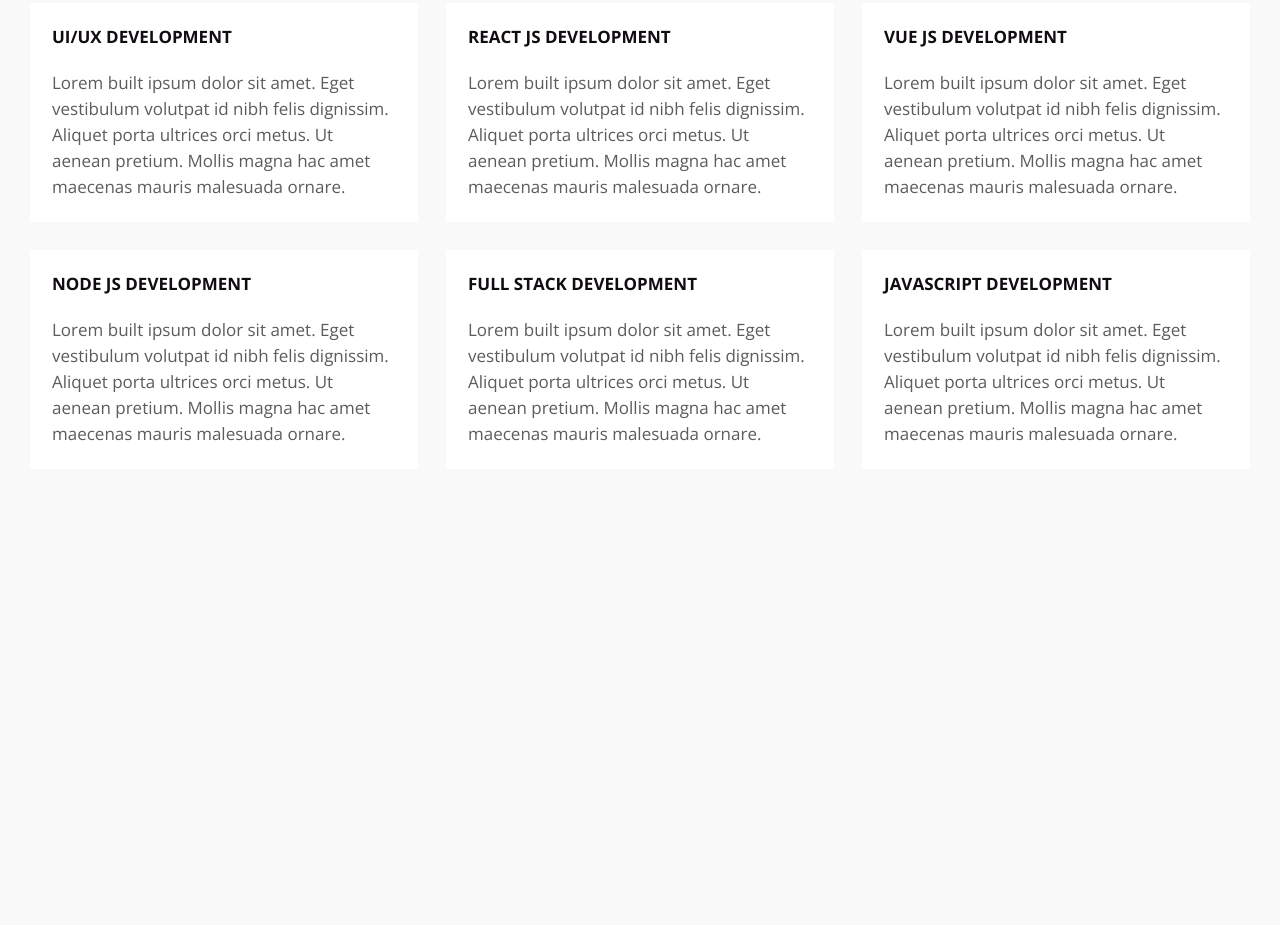
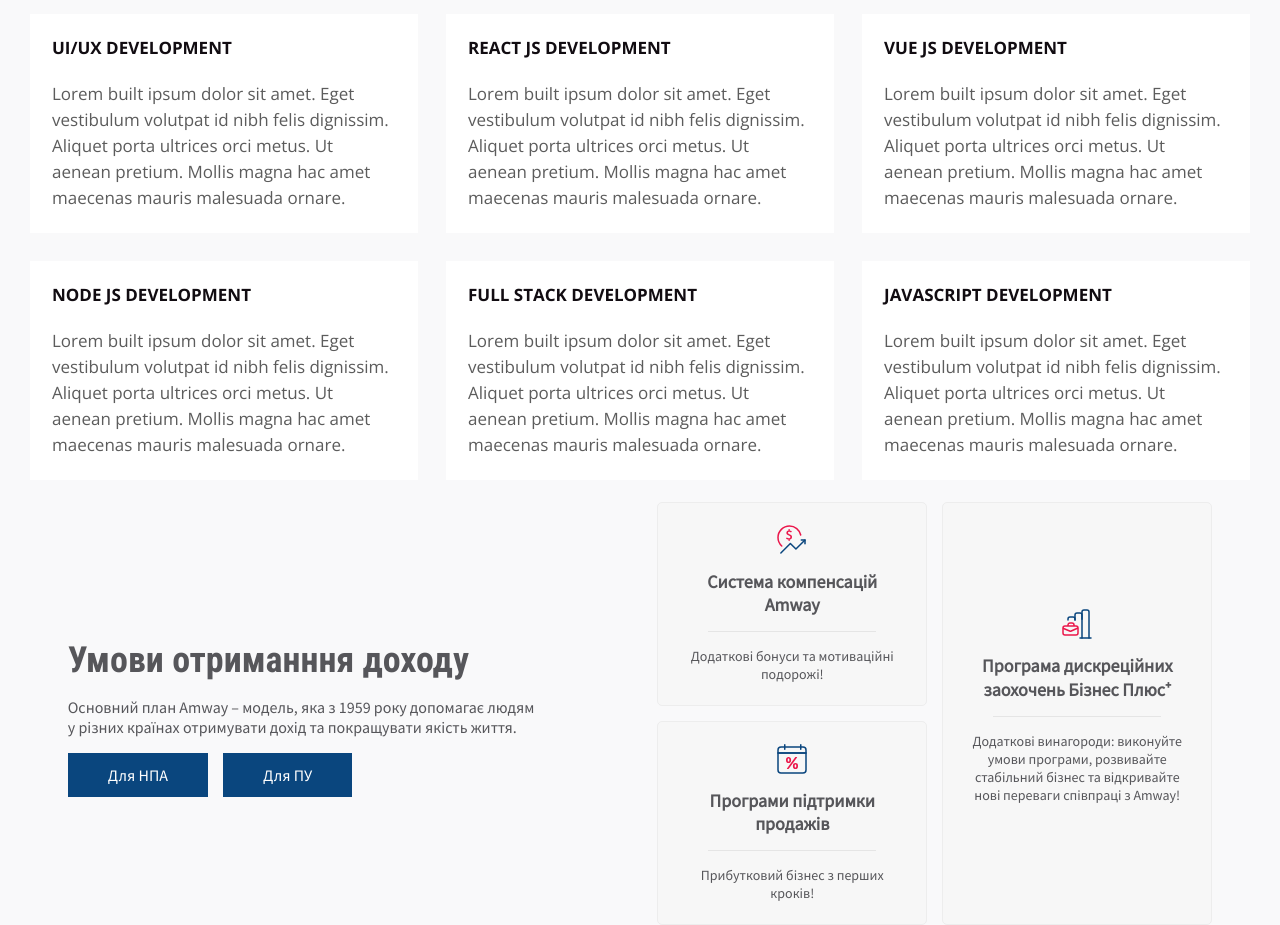
Before and after one commit to RomanK17/starter, a plain HTML site: page index.html in a window 1280 px wide. Shown: the part 291-1216 px from the top of the page. Before the commit the page ends 1037 px from the top, so only its background shows below. Drawn offline with nearby package versions, Linux system fonts and the light colour scheme.

Commit message:
ready-made block2

```diff
--- a/index.html
+++ b/index.html
@@ -11,14 +11,25 @@
       href="https://fonts.googleapis.com/css2?family=Open+Sans:wght@400;700;800&display=swap"
       rel="stylesheet"
     />
+    <link
+      href="https://fonts.googleapis.com/css2?family=Roboto+Condensed:wght@700&display=swap"
+      rel="stylesheet"
+    />
+    <link
+      href="https://fonts.googleapis.com/css2?family=Source+Sans+Pro&display=swap"
+      rel="stylesheet"
+    />
     <title>development solutions</title>
   </head>
+
   <body>
     <section>
       <div class="subtitle">front-end development solutions</div>
+
       <h1 class="header">
         We provide different solutions through our expertise in front-end
       </h1>
+
       <div class="cards cards_v1">
         <div class="cards__item cards__item_color">
           <h2 class="cards__item-header">ui/ux development</h2>
@@ -28,6 +39,7 @@
             pretium. Mollis magna hac amet maecenas mauris malesuada ornare.
           </p>
         </div>
+
         <div class="cards__item cards__item_color">
           <h2 class="cards__item-header">react js development</h2>
           <p class="cards__item-text">
@@ -36,6 +48,7 @@
             pretium. Mollis magna hac amet maecenas mauris malesuada ornare.
           </p>
         </div>
+
         <div class="cards__item cards__item_color">
           <h2 class="cards__item-header">vue js development</h2>
           <p class="cards__item-text">
@@ -44,6 +57,7 @@
             pretium. Mollis magna hac amet maecenas mauris malesuada ornare.
           </p>
         </div>
+
         <div class="cards__item cards__item_color">
           <h2 class="cards__item-header">node js development</h2>
           <p class="cards__item-text">
@@ -52,6 +66,7 @@
             pretium. Mollis magna hac amet maecenas mauris malesuada ornare.
           </p>
         </div>
+
         <div class="cards__item cards__item_color">
           <h2 class="cards__item-header">full stack development</h2>
           <p class="cards__item-text">
@@ -60,6 +75,7 @@
             pretium. Mollis magna hac amet maecenas mauris malesuada ornare.
           </p>
         </div>
+
         <div class="cards__item cards__item_color">
           <h2 class="cards__item-header">javascript development</h2>
           <p class="cards__item-text">
@@ -70,5 +86,48 @@
         </div>
       </div>
     </section>
+    <section class="block2">
+      <div class="leftblock">
+        <h1 class="leftblock__header">Умови отриманння доходу</h1>
+        <p class="leftblock__header-text">
+          Основний план Amway – модель, яка з 1959 року допомагає людям у різних
+          країнах отримувати дохід та покращувати якість життя.
+        </p>
+
+        <div class="leftblock__buttons">
+          <button class="leftblock__buttons-item">Для НПА</button>
+          <button class="leftblock__buttons-item">Для ПУ</button>
+        </div>
+      </div>
+      <div class="cards2">
+        <div class="cards2__item">
+          <img src="icons/Income_icon.svg" class="cards2__item-icon" />
+          <h2 class="cards2__item-header">Система компенсацій Amway</h2>
+          <div class="cards_item-border"></div>
+          <div class="cards2__item-text">
+            Додаткові бонуси та мотиваційні подорожі!
+          </div>
+        </div>
+        <div class="cards2__item">
+          <img src="icons/Discount_icon.svg" class="cards2__item-icon" />
+          <h2 class="cards2__item-header">Програми підтримки продажів</h2>
+          <div class="cards_item-border"></div>
+          <div class="cards2__item-text">
+            Прибутковий бізнес з перших кроків!
+          </div>
+        </div>
+        <div class="cards2__item3">
+          <img src="icons/Business_icon.svg" class="cards2__item3-icon" />
+          <h2 class="cards2__item3-header">
+            Програма дискреційних заохочень Бізнес Плюс⁺
+          </h2>
+          <div class="cards_item-border"></div>
+          <div class="cards2__item3-text">
+            Додаткові винагороди: виконуйте умови програми, розвивайте
+            стабільний бізнес та відкривайте нові переваги співпраці з Amway!
+          </div>
+        </div>
+      </div>
+    </section>
   </body>
 </html>
--- a/styles.css
+++ b/styles.css
@@ -11,7 +11,6 @@
 .subtitle {
   font-weight: 800;
   font-size: 20px;
-  line-height: 16px;
   text-align: center;
   text-transform: uppercase;
   color: transparent;
@@ -40,7 +39,7 @@
 .cards {
   display: grid;
   grid-template-columns: repeat(3, 1fr);
-  grid-template-rows: repeat(3, 1fr);
+  grid-template-rows: repeat(2, 1fr);
   padding: 22px;
   gap: 28px;
 }
@@ -69,8 +68,130 @@
 
 @media screen and (max-width: 600px) {
   .cards_v1 {
-    display: grid;
     grid-template-columns: repeat(2, 1fr);
-    grid-template-rows: repeat(2, 1fr);
   }
 }
+
+.block2 {
+  display: flex;
+  justify-content: space-around;
+  height: 402px;
+}
+
+.leftblock {
+  display: flex;
+  flex-direction: column;
+  max-width: 470px;
+  justify-content: center;
+}
+
+.leftblock__header {
+  font-family: "Roboto Condensed", sans-serif;
+  font-size: 36px;
+  color: #56565a;
+  margin-bottom: 0px;
+}
+
+.leftblock__header-text {
+  font-family: "Source Sans Pro", sans-serif;
+  font-size: 16px;
+  color: #56565a;
+}
+
+.leftblock__buttons {
+  display: flex;
+  justify-content: flex-start;
+  gap: 15px;
+}
+
+.leftblock__buttons-item {
+  font-family: "Source Sans Pro", sans-serif;
+  font-size: 16px;
+  background: #0a467e;
+  color: #ffffff;
+  padding: 12px 40px;
+  border: none;
+}
+
+.cards2 {
+  display: grid;
+  grid-template-columns: repeat(2, minmax(220px, 270px));
+  grid-template-rows: repeat(2, 1fr);
+  gap: 15px;
+}
+
+.cards2__item,
+.cards2__item3 {
+  border: 1px solid #ededed;
+  border-radius: 5px;
+  background: #f7f7f7;
+  text-align: center;
+}
+
+.cards2__item3 {
+  grid-area: 1 / 2 / 3 / 3;
+}
+
+.cards2__item-header,
+.cards2__item3-header {
+  font-family: "Source Sans Pro";
+  font-size: 18px;
+  color: #56565a;
+  margin-left: 45.5px;
+  margin-right: 45.5px;
+}
+
+.cards2__item3-header {
+  margin-left: 22px;
+  margin-right: 22px;
+}
+
+.cards2__item-text,
+.cards2__item3-text {
+  font-family: "Source Sans Pro";
+  font-size: 14px;
+  color: #56565a;
+  margin: 15px 25px 22px 25px;
+}
+
+.cards_item-border {
+  border-top: 1px solid #e5e5e5;
+  max-width: 170px;
+  margin-left: 50px;
+  margin-right: 50px;
+}
+
+.cards2__item-icon {
+  padding-top: 22px;
+  display: block;
+  margin-left: auto;
+  margin-right: auto;
+}
+
+.cards2__item3-icon {
+  padding-top: 106px;
+  display: block;
+  margin-left: auto;
+  margin-right: auto;
+}
+
+@media screen and (max-width: 880px) {
+  .cards2 {
+    grid-template-columns: repeat(1, minmax(220px, 270px));
+    grid-template-rows: repeat(3, 1fr);
+  }
+  .cards2__item3 {
+    grid-area: auto;
+  }
+}
+
+@media screen and (max-width: 730px) {
+  .block2 {
+    flex-direction: column;
+    justify-content: space-between;
+  }
+  .cards2 {
+    grid-template-columns: repeat(1, minmax(220px, 270px));
+    grid-template-rows: repeat(3, 1fr);
+  }
+}
```
Also changed, not shown: icons/Business_icon.svg (added), icons/Discount_icon.svg (added), icons/Income_icon.svg (added).
